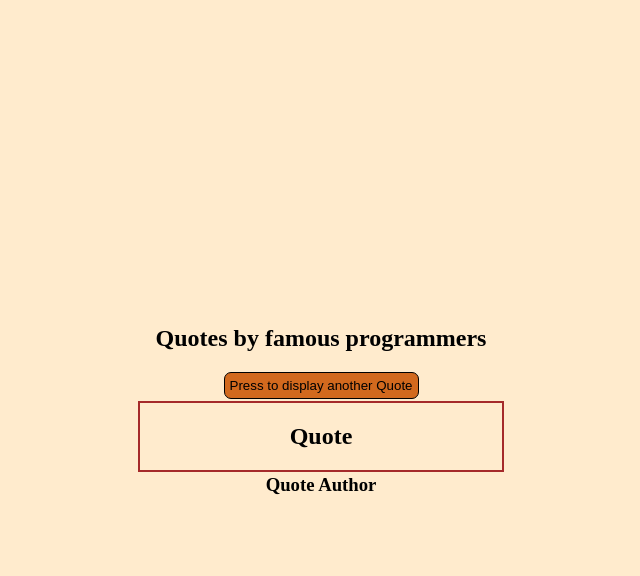
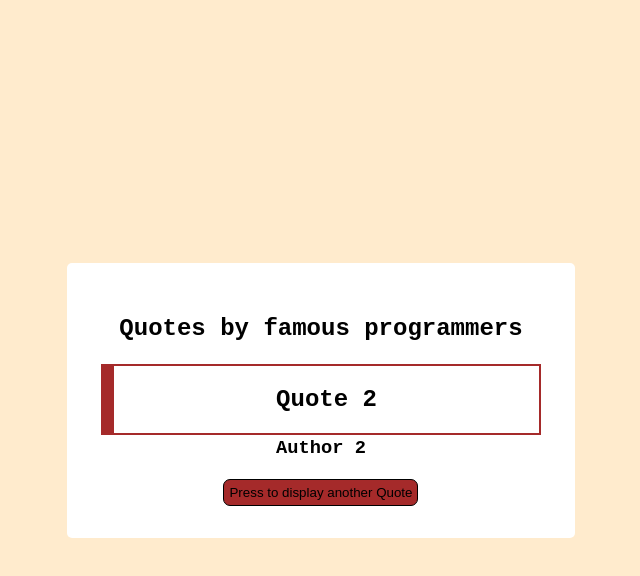
Before and after one commit to iamfredrickokereke/smallProjects, a plain HTML site: page Quotesgenerator/index.html in a window 1280 px wide. Both pictures are taken after a click on the button "Press to display another Quote". Shown: the whole page, without its empty margins (319-959 px from the left). Drawn offline with Linux system fonts and the light colour scheme.

Commit message:
scripts file updated

```diff
--- a/Quotesgenerator/index.html
+++ b/Quotesgenerator/index.html
@@ -10,12 +10,14 @@
 <body>
     <div class="container">
         <h2>Quotes by famous programmers</h2>
-        <button type="button" class="quoteBtn">Press to display another Quote</button>
         <blockquote>
             <h2 class="quote">Quote</h2>
         </blockquote>
 
         <h3 class="author">Quote Author</h3>
+
+        <button type="button" class="quoteBtn">Press to display another Quote</button>
+
     </div>
 
 
--- a/Quotesgenerator/script.js
+++ b/Quotesgenerator/script.js
@@ -0,0 +1,39 @@
+// create variable and target dom
+
+const quoteBtn = document.querySelector('.quoteBtn');
+const quote = document.querySelector('.quote');
+const author = document.querySelector('.author');
+
+const quotesArray = [
+    {
+        quote: 'Quote 1',
+        author: 'Author 1'
+    },
+    {
+        quote: 'Quote 2',
+        author: 'Author 2'
+    },
+    {
+        quote: 'Quote 3',
+        author: 'Author 3'
+    }
+]
+
+// add event listener
+
+quoteBtn.addEventListener('click', displayQuote);
+
+function displayQuote(e) {
+    e.preventDefault();
+
+    let random = Math.floor(Math.random()*quotesArray.length);
+
+    console.log(random);
+
+
+    quote.innerHTML = quotesArray[random].quote;
+    author.innerHTML = quotesArray[random].author;
+
+    console.log('Fired');
+
+}
--- a/Quotesgenerator/style.css
+++ b/Quotesgenerator/style.css
@@ -10,12 +10,16 @@ body{
     display: flex;
     align-items: center;
     justify-content: center;
+    font-family: 'Courier New', Courier, monospace;
 
 }
 
 .container{
 
     text-align: center;
+    padding: 2rem;
+    border-radius: 5px;
+    background-color: #fff;
 }
 
 .container h2{
@@ -23,14 +27,16 @@ body{
 }
 
 .container .quoteBtn{
-    background-color: chocolate;
+    background-color: brown;
     border: 1px solid;
     border-radius: 7px;
     padding: 5px;
+    margin-top: 20px;
+    outline: none;
 }
 
 blockquote{
     border: 2px solid brown;
     margin: 2px;
-    padding-left: 3px solid goldenrod;
+    border-left: 13px solid brown;
 }
```
